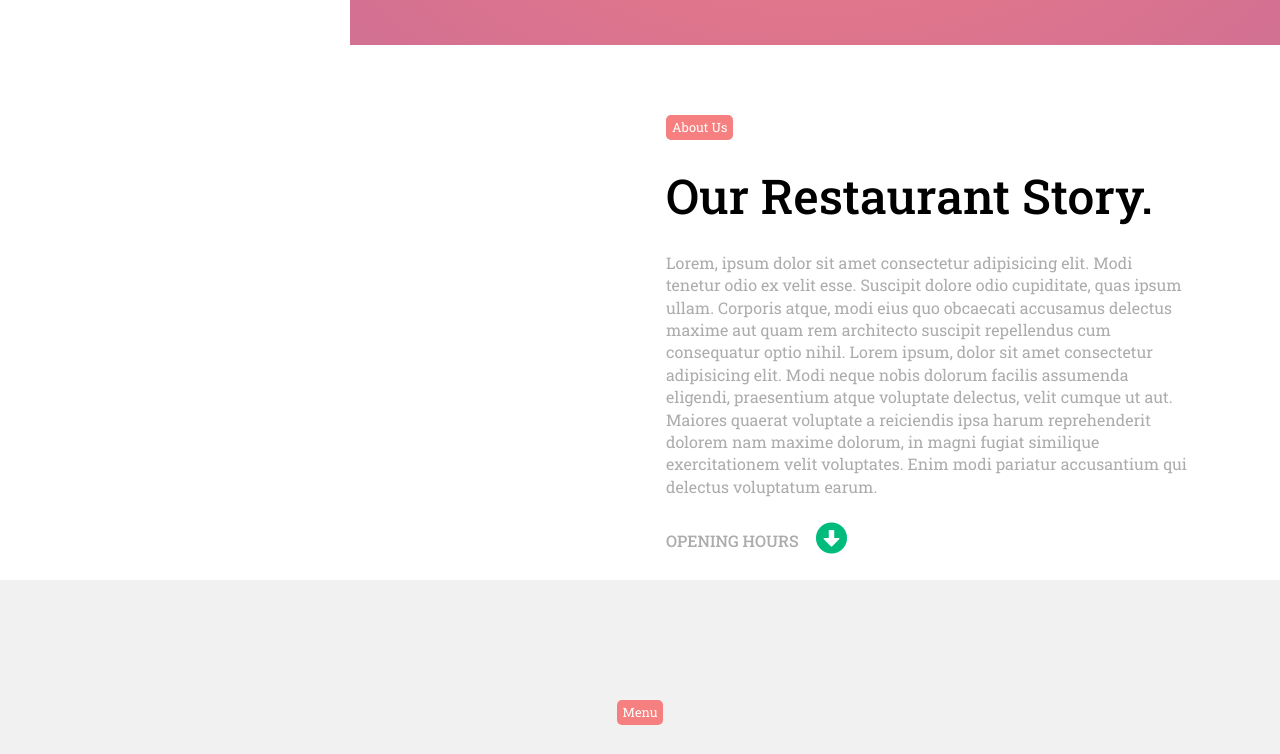
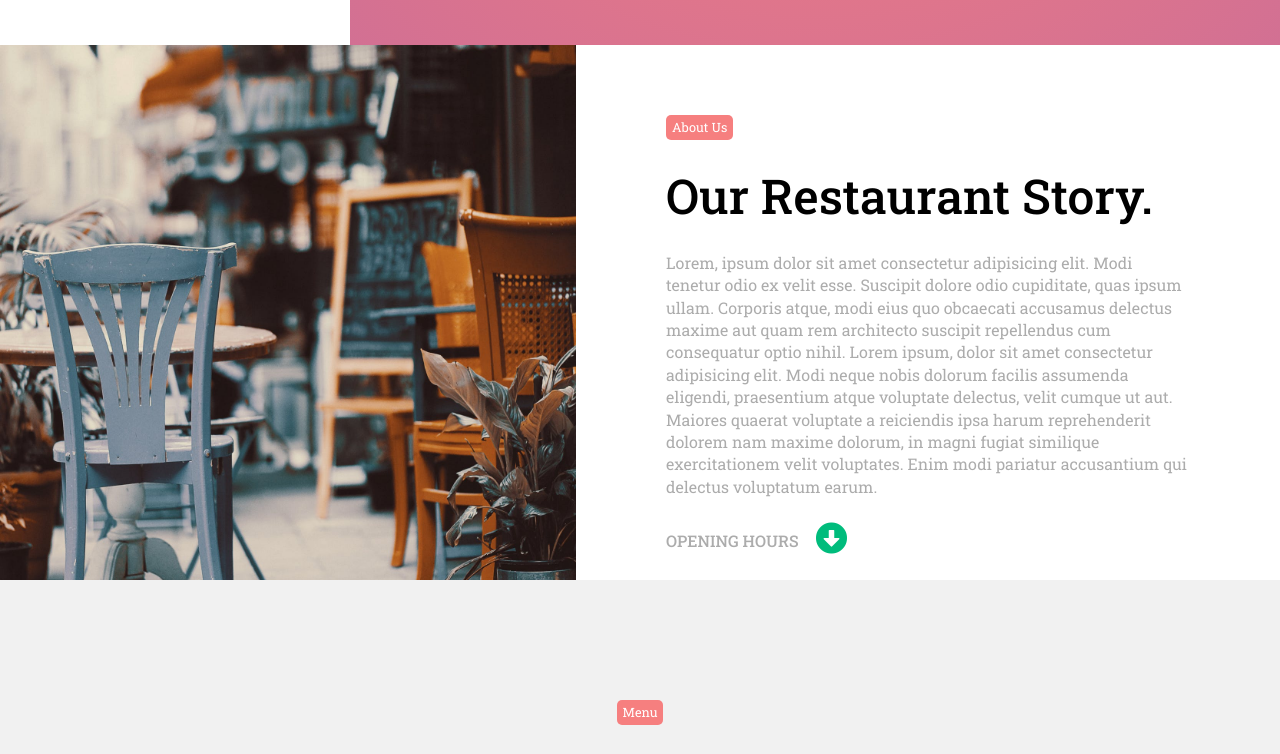
Before and after one commit to Brece/restaurant-snack-hub, a plain HTML site: page index.html in a window 1280 px wide. Shown: the part 755-1509 px from the top of the page. Drawn offline with nearby package versions, Linux system fonts and the light colour scheme; files that its build step writes are made by us from their sources; files whose address does not match are found by name.

Commit message:
Update _about.scss

```diff
--- a/css/_about.scss
+++ b/css/_about.scss
@@ -18,7 +18,7 @@
 
 .about-bg {
   min-height: 535px;
-  background: url(img/about-bg.jpeg) center center/cover no-repeat;
+  background: url(../img/about-bg.jpeg) center center/cover no-repeat;
 }
 
 .about-info {
```
